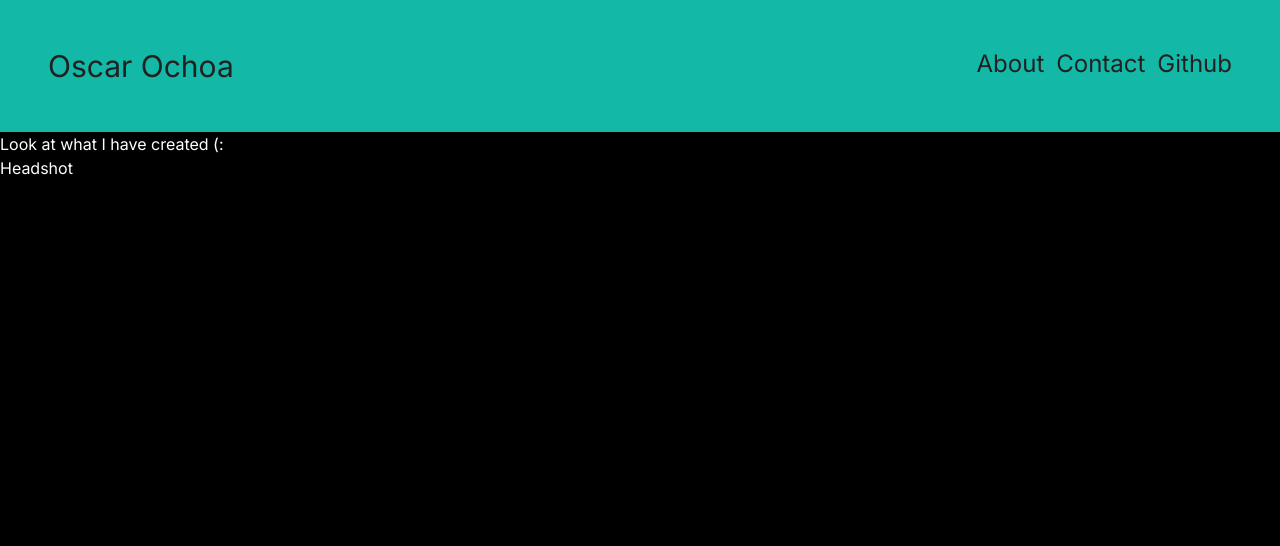
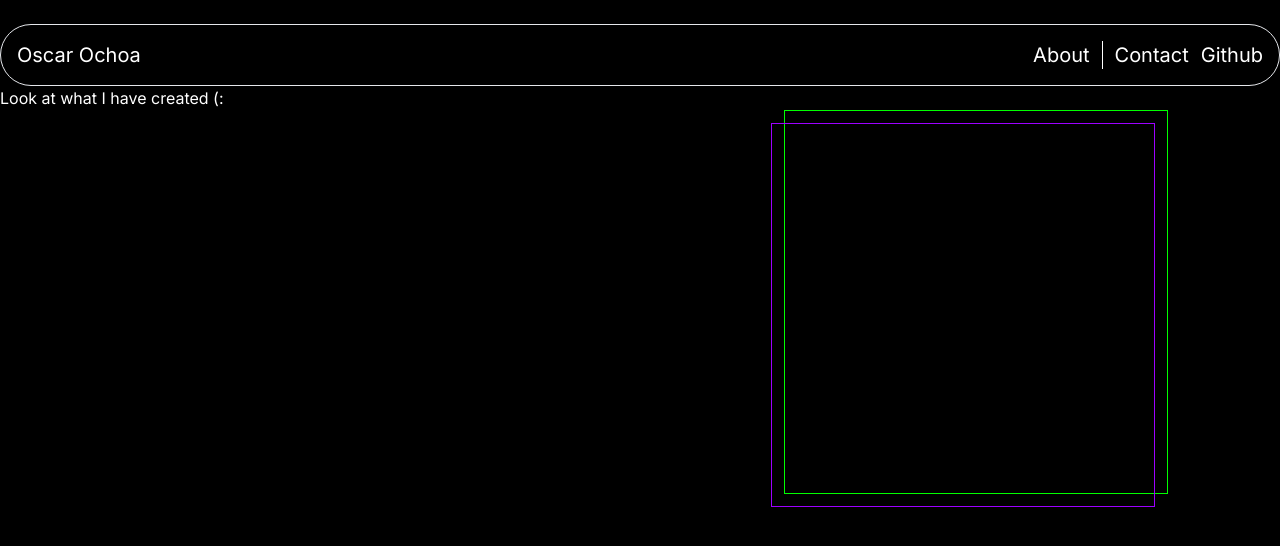
Before and after one commit to bustyAI/portfolio, a Next.js app: page / in a window 1280 px wide. Shown: the top 546 px of the page. Built offline with nearby package versions, Linux system fonts and the light colour scheme.

Commit message:
Changing nav styles

```diff
--- a/app/globals.css
+++ b/app/globals.css
@@ -9,16 +9,12 @@ body {
 
 /* Navbar Styles */
 .navbar {
-  @apply flex flex-1 w-full flex-row justify-between items-start h-1/6 bg-teal-500
+  @apply flex flex-1 w-full flex-row justify-between items-start border rounded-full mt-6
 }
 .navbar__name {
-  @apply text-dark-gray sm:text-lg md:text-lg lg:text-3xl
-}
-
-.navbar__menu {
-  @apply h-12 w-12
+  @apply text-white sm:text-lg md:text-lg lg:text-xl
 }
 
 .navbar__text {
-  @apply text-dark-gray sm:text-lg md:text-lg lg:text-2xl
+  @apply text-white sm:text-lg md:text-lg lg:text-xl
 }
--- a/components/Headshot.jsx
+++ b/components/Headshot.jsx
@@ -2,7 +2,11 @@ import React from 'react'
 
 const Headshot = () => {
   return (
-    <div>Headshot</div>
+    <div className='border h-96 w-96 absolute right-28 border-neon-green'>
+      <div className='border h-96 w-96 absolute right-3 top-3 border-neon-purple'>
+
+      </div>
+    </div>
   )
 }
 
--- a/components/Navbar.jsx
+++ b/components/Navbar.jsx
@@ -4,11 +4,12 @@ import Link from 'next/link'
 const Navbar = () => {
   return (
     <nav className='navbar'>
-        <p className='navbar__name mx-12 my-12'>Oscar Ochoa</p>
-        <p className='mx-16 my-12'></p>
+        <p className='navbar__name my-4 mx-4'>Oscar Ochoa</p>
 
-        <div className='flex flex-row navbar__text space-x-3 mt-12 mx-12 '>
+
+        <div className='flex flex-row navbar__text space-x-3 my-4 mx-4'>
           <Link href=''>About</Link>
+          <div className=' border-l border-white'></div>
           <Link href=''>Contact</Link>
           <Link href=''>Github</Link>
 
--- a/tailwind.config.js
+++ b/tailwind.config.js
@@ -13,7 +13,12 @@ module.exports = {
           'conic-gradient(from 180deg at 50% 50%, var(--tw-gradient-stops))',
       },
       colors: {
-        'dark-gray': '#212121'
+        'dark-gray': '#212121',
+        'neon-red': '#FF3131',
+        'neon-green': '#00FF00',
+        'neon-blue': '#00FFFF',
+        'neon-purple': '#9D00FF'
+
       }
     },
   },
```
